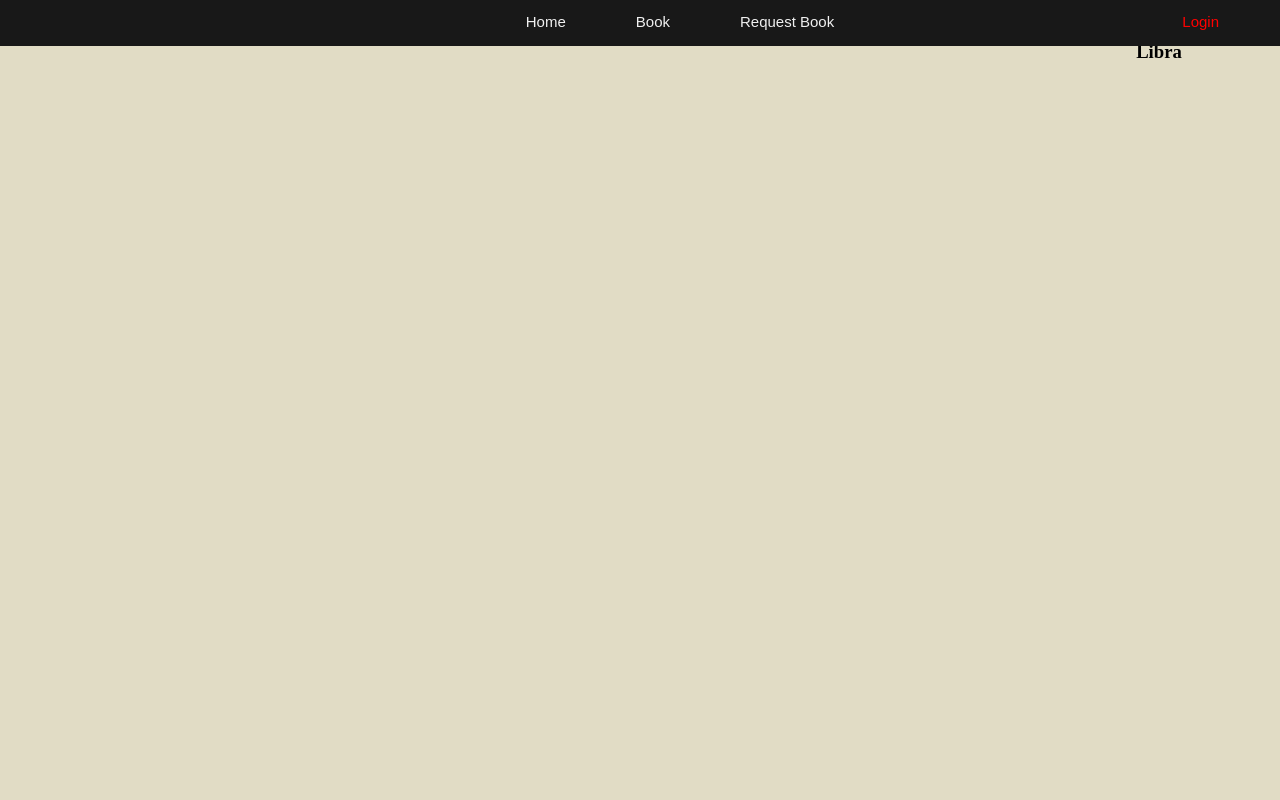
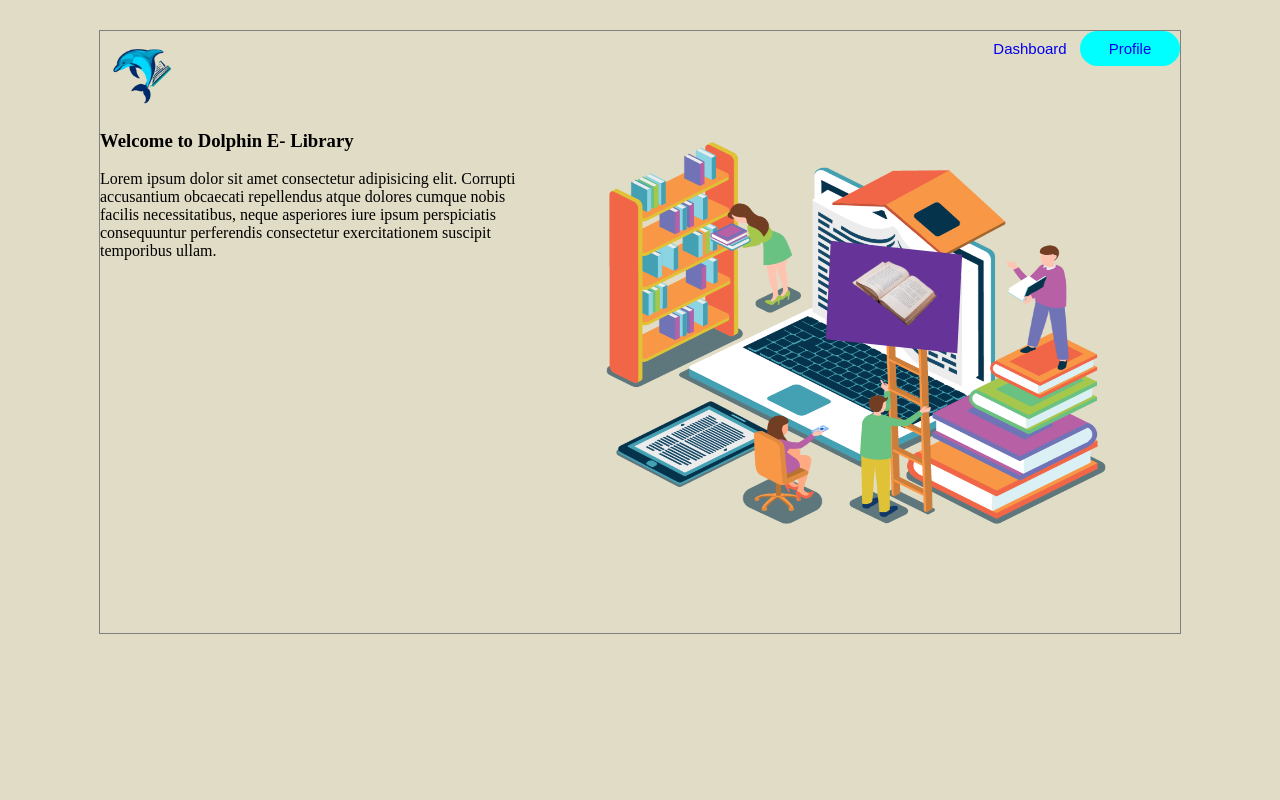
Before and after one commit to touch-rosa17-2/eLibraryOffline, a PHP site: page /homePage.php in a window 1280 px wide. Run offline with PHP 8.4, Linux system fonts and the light colour scheme; some libraries are stand-ins or nearby versions.

Commit message:
doing homepage landing

```diff
--- a/src/assets/css/footer.css
+++ b/src/assets/css/footer.css
@@ -1,9 +1,8 @@
 .footer{
-    width: 100%;
-    height: fit-content;
+    width: 100vw;
     background-color: rgb(37, 29, 29);
     /* border: 1px solid black; */
-    position: relative;
+    position: static;
     bottom: 0;
     left: 0;
     margin-top: 100px;
--- a/src/assets/css/homePage.css
+++ b/src/assets/css/homePage.css
@@ -1,131 +1,91 @@
-/* yellow write text(not in use) */
-/* .title-home h1 {
-    color: #333;
-    font-family: tahoma;
-    font-size: 3rem;
-    font-weight: 100;
-    line-height: 1.5;
-    text-transform: uppercase;
-    white-space: nowrap;
-    overflow: hidden;
+.homePage{
+    margin-top: 30px;
+    padding: 0;
+    width: 1080px;
+    max-width: 1200px;
+    border: 1px solid gray;
     position: relative;
-    width: 550px;
 }
-
-.title-home h1 span {
-    font-size: 40px;
-    margin-left: 40px;
+.navbar-homepage{
+    display: flex;
+    justify-content: space-between;
 }
-
-.message {
-    background-color: yellow;
-    color: #333;
-    display: block;
-    font-weight: 900;
-    overflow: hidden;
+.logo-nav{
+    width: 80px;
+    height: 80px;
+    position: relative;
+}
+.logo-nav img{
+    width: 100%;
+    height: 100%;
+    transition: all 0.3s ease-in;
+}
+.logo-nav img:hover{
+    transform: rotate(-10deg);
+}
+.right-nav-homepage{
+    display: flex;
+    position: relative;
+}
+.nav-homepage{
+    width: 100px;
+    height: 35px;
+    border-radius: 50px;
+}
+.profile-link{
+    background-color: aqua;
+}
+.nav-homepage a{
+    border-radius: 50px;
+    width: 100%;
+    height: 100%;
+    display: flex;
+    justify-content: center;
+    align-items: center;
+    transition: all 0.3s ease;
+    text-decoration: none;
+    font-size: 15px;
+    font-family: sans-serif;
+}
+.nav-homepage a:hover{
+    background-color: white;
+}
+/* end nav */
+.landing-page{
+    display: flex;
+    justify-content: space-between;
+    width: 100%;
+}
+.leftHome{
+    width: 40%;
+}
+.rightHome{
+    width: 60%;
+    text-align: center;
+    position: relative;
+}
+.rightHome img{
+    width: 80%;
+    height: 85%;
+}
+.book-in-laptop{
+    width: 140px;
+    height: 100px;
+    background-color: rebeccapurple;
     position: absolute;
-    padding-left: 0.5rem;
-    top: 0.2rem;
-    left: 270px;
-    animation: openclose 5s ease-in-out infinite;
+    left: 45%;
+    top: 26%;
+    /* transform: skew(20deg);
+    transform: rotate(20deg);
+    cursor: pointer; */
 }
-
-.word1,
-.word2,
-.word3 {
-    font-family: tahoma;
+.book-in-laptop img{
+    transform: rotateX(10deg);
 }
-
-@keyframes openclose {
-    0% {
-        top: 0.2rem;
-        width: 0;
-    }
-
-    5% {
-        width: 0;
-    }
-
-    15% {
-        width: 230px;
-    }
-
-    30% {
-        top: 0.2rem;
-        width: 230px;
-    }
-
-    33% {
-        top: 0.2rem;
-        width: 0;
-    }
-
-    35% {
-        top: 0.2rem;
-        width: 0;
-    }
-
-    38% {
-        top: -4.5rem;
-
-    }
-
-    48% {
-        top: -4.5rem;
-        width: 190px;
-    }
-
-    62% {
-        top: -4.5rem;
-        width: 190px;
-    }
-
-    66% {
-        top: -4.5rem;
-        width: 0;
-        text-indent: 0;
-    }
-
-    71% {
-        top: -9rem;
-        width: 0;
-        text-indent: 5px;
-    }
-
-    86% {
-        top: -9rem;
-        width: 285px;
-    }
-
-    95% {
-        top: -9rem;
-        width: 285px;
-    }
-
-    98% {
-        top: -9rem;
-        width: 0;
-        text-indent: 5px;
-    }
-
-    100% {
-        top: 0;
-        width: 0;
-        text-indent: 0;
-    }
-} */
-/* write in use */
-.word {
-    margin: auto;
-    color: white;
-    font: 700 normal 2.5em 'tahoma';
-    text-shadow: 5px 2px #222324, 2px 4px #222324, 3px 5px #222324;
+.cube {
+    transform: scaleX(1) scaleY(1) scaleZ(1) rotateX(-8deg) rotateY(-20deg) rotateZ(3deg) translateX(0px) translateY(0px) translateZ(0px) skewX(0deg) skewY(0deg);
 }
-html {
-    height: 100%;
+.cube-wrap {
+    perspective: 1000px;
+    perspective-origin: 50% 50%;
 }
-body {
-    display: flex;
-    height: 100%;
-    background-color: #333;
-}
--- a/src/assets/css/navbar.css
+++ b/src/assets/css/navbar.css
@@ -4,7 +4,8 @@
     width: 100%;
     /* height: 100px; */
     /* background-color: aqua; */
-    position: sticky;
+    position: fixed;
+    left: 0;
     top: 0;
     background-color: #e1dcc5;
     z-index: 1000;
--- a/src/assets/css/navbarNew.css
+++ b/src/assets/css/navbarNew.css
@@ -8,7 +8,7 @@
     width: 100%;
     /* overflow: hidden; */
     z-index: 1000;
-    position: sticky;
+    position: fixed;
     top: 0px;
     right: 0;
 }
--- a/src/assets/css/style.css
+++ b/src/assets/css/style.css
@@ -30,6 +30,7 @@
     /* background-color: #3e88a3; */
     display: flex;
     justify-content: center;
+    overflow-x: hidden;
 }
 .container{
     width: 100%;
@@ -60,7 +61,7 @@
     width: 100%;
     font-family: sans-serif;
 
-    font-size: 25px;
+    font-size: 20px;
     font-family: sans-serif;
 }
 .item-branch a{
@@ -165,7 +166,7 @@
     width: 100%;
     font-family: sans-serif;
 
-    font-size: 25px;
+    font-size: 20px;
     font-family: sans-serif;
 }
 .title a{
@@ -213,7 +214,7 @@
 }
 .detail-info{
     margin-left: 30px;
-    font-size: 16px;
+    font-size: 14px;
     transition: all 0.3s ease;
 }
 .detail-info{
@@ -279,7 +280,7 @@
 }
 .item-right-feature a{
     text-decoration: none;
-    font-size: 18px;
+    font-size: 15px;
     font-family: sans-serif;
 }
 .greate-book-title{
--- a/src/configStyle.php
+++ b/src/configStyle.php
@@ -10,6 +10,11 @@
 
     <!-- navbar -->
     <link rel="stylesheet" href="./assets/css/navbarNew.css">
+    <!-- matindetailbook -->
+    <link rel="stylesheet" href="./assets/css/mainDetailBook.css">
+    <!-- homepage -->
+    <link rel="stylesheet" href="./assets/css/homePage.css">
+
 
     <!-- ===============js -->
     <!-- wrapper item -->
--- a/src/homePage.php
+++ b/src/homePage.php
@@ -1,75 +1,40 @@
-<!DOCTYPE html>
-<html lang="en">
 
-<head>
-    <meta charset="UTF-8">
-    <meta http-equiv="X-UA-Compatible" content="IE=edge">
-    <meta name="viewport" content="width=device-width, initial-scale=1.0">
-    <link rel="stylesheet" href="./assets/css/homePage.css">
-    <title>HomePage</title>
-</head>
-
-<body>
     <?php
-        include './navbar.php';
+        include './configStyle.php';
+        // include './navbar.php';
     ?>
     <div class="homePage">
-        <div class="leftHome">
-            <div class="title-home">
-                <h3>Welcome to E-Libra</h3>
+        <div class="navbar-homepage">
+            <div class="logo-nav">
+                <a href="./index.php">
+                    <img src="./assets/upload/imgLandingPage/myLogo-removebg-preview.png" alt="">
+                </a>
+            </div>
+            <div class="right-nav-homepage">
+                <div class="nav-homepage dashboard-link">
+                    <a href="./admin/" >
+                        <span>Dashboard</span>
+                    </a>
+                </div>
+                <div class="nav-homepage profile-link">
+                    <a href="#">
+                        <span>Profile</span>
+                    </a>
+                </div>
             </div>
         </div>
-        <div class="rightHome">
-
+        <div class="landing-page">
+            <div class="leftHome">
+                <div class="title-home">
+                    <h3>Welcome to Dolphin E<span>- Library</span></h3>
+                    <p>Lorem ipsum dolor sit amet consectetur adipisicing elit. Corrupti accusantium obcaecati repellendus atque dolores cumque nobis facilis necessitatibus, neque asperiores iure ipsum perspiciatis consequuntur perferendis consectetur exercitationem suscipit temporibus ullam.</p>
+                </div>
+            </div>
+            <div class="rightHome">
+                <img src="./assets/upload/imgLandingPage/landing.png" alt="">
+                <div class="book-in-laptop cube">
+                    <img class="cube-wrap" src="./assets/upload/imgLandingPage/bookImageLand-removebg-preview.png" alt="">
+                </div>
+            </div>
         </div>
     </div>
-    <!-- <script src="https://ajax.googleapis.com/ajax/libs/jquery/3.6.3/jquery.min.js"></script>
-    <script type="text/javascript">
-        // write animate text
-        var words = ['Hi i like HTML', 'I also like css', 'Lorem ipsum dolor sit amet', ' consectetur adipiscing elit', 'sed do eiusmod tempor incididunt'],
-            part,
-            i = 0,
-            offset = 0,
-            len = words.length,
-            forwards = true,
-            skip_count = 0,
-            skip_delay = 15,
-            speed = 70;
-        var wordflick = function() {
-            setInterval(function() {
-                if (forwards) {
-                    if (offset >= words[i].length) {
-                        ++skip_count;
-                        if (skip_count == skip_delay) {
-                            forwards = false;
-                            skip_count = 0;
-                        }
-                    }
-                } else {
-                    if (offset == 0) {
-                        forwards = true;
-                        i++;
-                        offset = 0;
-                        if (i >= len) {
-                            i = 0;
-                        }
-                    }
-                }
-                part = words[i].substr(0, offset);
-                if (skip_count == 0) {
-                    if (forwards) {
-                        offset++;
-                    } else {
-                        offset--;
-                    }
-                }
-                $('.word').text(part);
-            }, speed);
-        };
-        $(document).ready(function () {
-            wordflick();
-        }); -->
-    </script>
-</body>
-
-</html>
--- a/src/index.php
+++ b/src/index.php
@@ -228,14 +228,14 @@
                 }
             ?>
         </div>
-
-
         <!-- footer -->
         <section>
             <?php
                 include './footer.php';
             ?>
         </section>
+
+
     </div>
       <!-- Swiper JS -->
   <!-- <script src="https://cdn.jsdelivr.net/npm/swiper@9/swiper-bundle.min.js"></script> -->
--- a/src/navbar.php
+++ b/src/navbar.php
@@ -18,7 +18,7 @@
                 <a href="#">Browse</a>
             </li> -->
             <li>
-                <a href="#">Book</a>
+                <a href="./mainBookShow.php">Book</a>
             </li>
             <li>
                 <a href="#">Request Book</a>
```
Also changed, not shown: src/assets/css/mainDetailBook.css (added, +174 -0 lines), src/assets/css/maxW1366.css (+48 -2 lines), src/mainBookShow.php (added, +107 -0 lines), src/assets/upload/imgLandingPage/bookImageLand-removebg-preview.png (added), src/assets/upload/imgLandingPage/landing.jpg (added), src/assets/upload/imgLandingPage/landing.png (added), src/assets/upload/imgLandingPage/myLogo-removebg-preview.png (added), src/assets/upload/imgLandingPage/myLogo.jpg (added).
